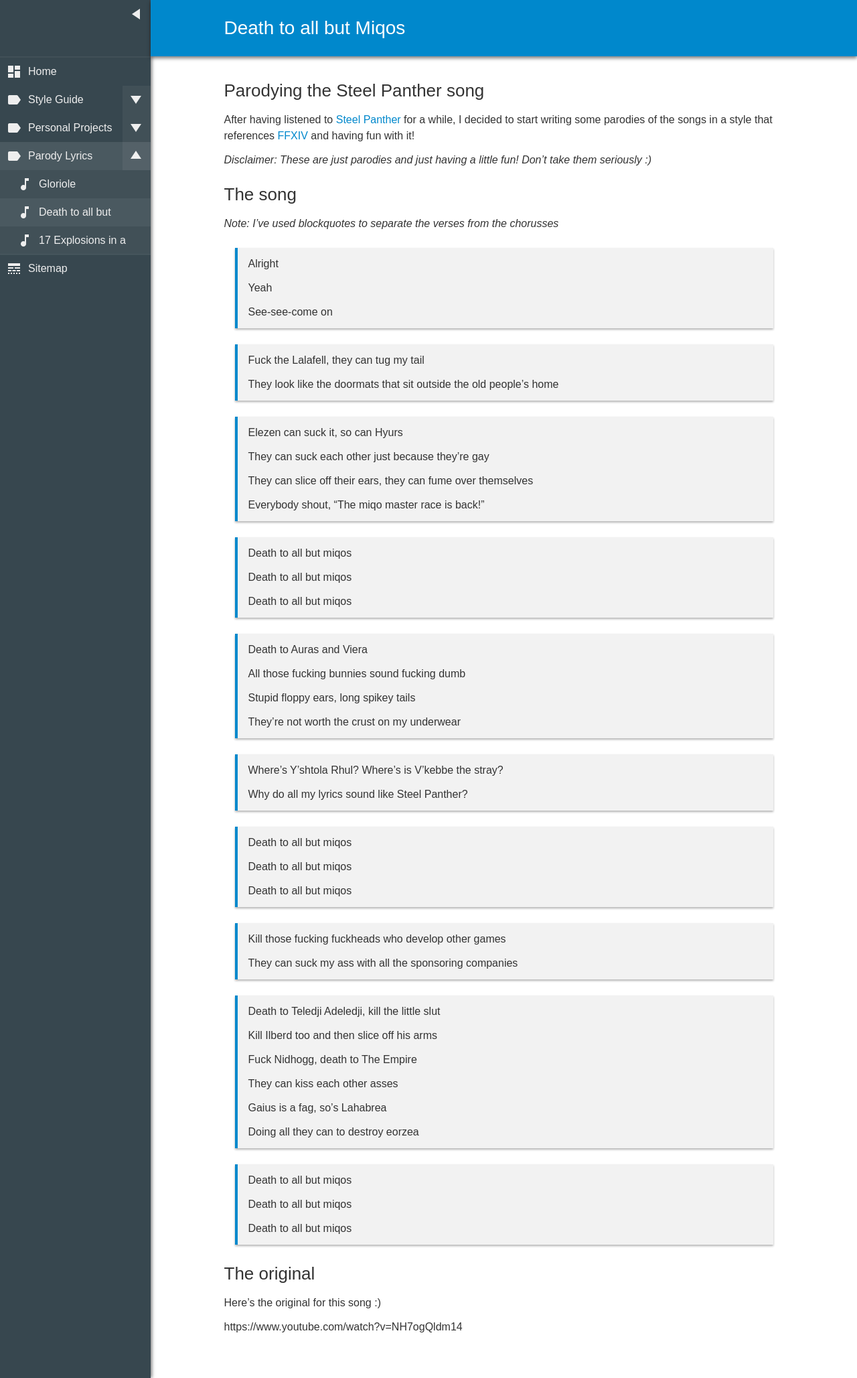
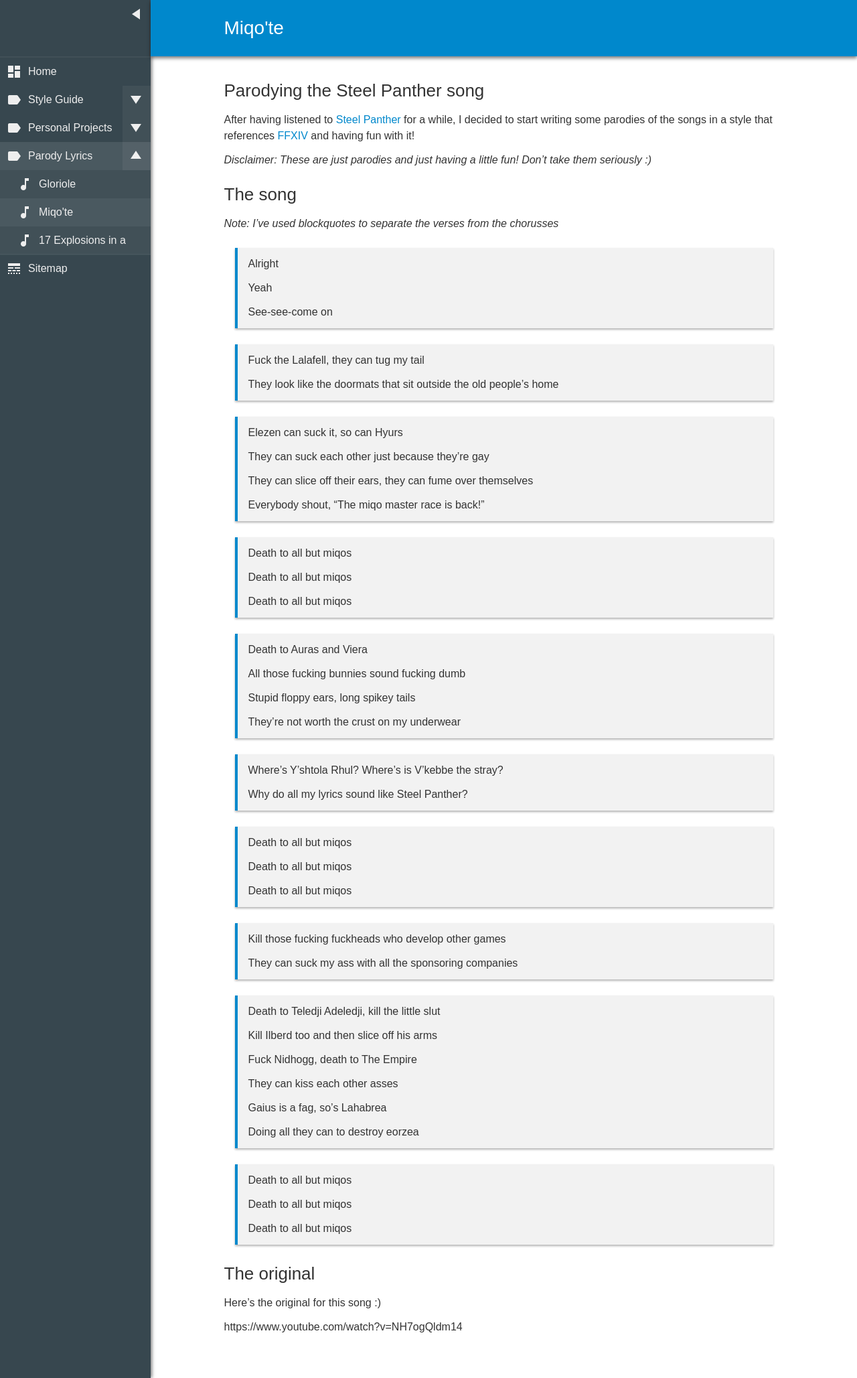
Before and after one commit to zeraphie/zeraphie.github.io, a Jekyll site: the page built from _posts/2017-03-22-Death-to-all-but-Miqos.md, in a window 1280 px wide. Shown: the whole page at 67% size. Built offline with Jekyll 4.4.1, drawn with Linux system fonts in a browser that asks for light colours.

Commit message:
Update 2017-03-22-Death-to-all-but-Miqos.md

```diff
--- a/_posts/2017-03-22-Death-to-all-but-Miqos.md
+++ b/_posts/2017-03-22-Death-to-all-but-Miqos.md
@@ -1,8 +1,8 @@
 ---
-title: Death to all but Miqos
+title: Miqo'te
 icon: music_note
 category: Parody-Lyrics
-description: A light hearted parody of Death to all but metal by Steel Panther based on the Mi'qote race in FFXIV
+description: A light hearted parody of Death to all but metal by Steel Panther based on the Miqo'te race in FFXIV
 ---
 
 ## Parodying the Steel Panther song
```
